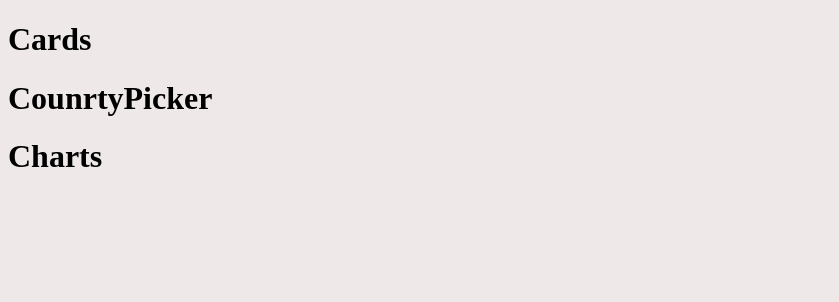
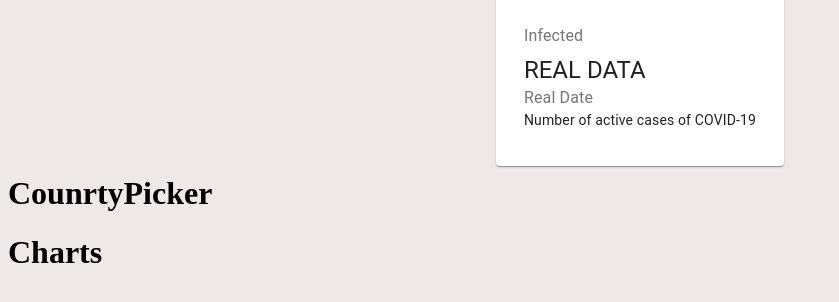
Before and after one commit to saadusufzai/Corona_Tracker_React_App, a React (Create React App) app: page / in a window 1280 px wide. Shown: the top 302 px of the page, without its empty margins (0-839 px from the left). Built offline with nearby package versions, Linux system fonts and the light colour scheme; no server answers.

Commit message:
card is working

```diff
--- a/package.json
+++ b/package.json
@@ -3,6 +3,7 @@
   "version": "0.1.0",
   "private": true,
   "dependencies": {
+    "@material-ui/core": "^4.10.2",
     "@testing-library/jest-dom": "^4.2.4",
     "@testing-library/react": "^9.5.0",
     "@testing-library/user-event": "^7.2.1",
--- a/src/App.js
+++ b/src/App.js
@@ -6,17 +6,23 @@
 
 
 class App extends React.Component{
+    state = {
+        data: {},
+    }
+
 
     async  componentDidMount(){
-        const data = await fetchData();
+        const fetchedData = await fetchData()
+        this.setState({ data: fetchedData })
 
-        console.log(data)
+
     }
 
     render(){
+        const { data } = this.state
         return(
-            <div className={styles.container}>
-               <Cards />
+            <div className={ styles.container }>
+               <Cards data={ data } />
                <CountryPicker />
                <Chart />
             </div>
--- a/src/api/index.js
+++ b/src/api/index.js
@@ -4,9 +4,9 @@
 
 export const fetchData = async ()=>{
   try{
-    const response = await axios.get(url)
+    const { data: { confirmed, recovered, deaths, lastUpdate} } = await axios.get(url)
 
-    return response
+    return { confirmed, recovered, deaths, lastUpdate }
 
  }  catch (error){
 
--- a/src/components/Cards/Cards.jsx
+++ b/src/components/Cards/Cards.jsx
@@ -1,8 +1,27 @@
 import React from 'react'
+import { Card, CardContent, Typography, Grid, StylesProvider} from '@material-ui/core'
 
-const Cards = () => {
+import styles from './Cards.module.css'
+
+const Cards = (props) => {
+    console.log(props)
+
     return(
-        <h1>Cards</h1>
+        <div className={styles.container}>
+            <Grid container spacing={3} justify='center'>
+                <Grid item component={Card}>
+                    <CardContent>
+                        <Typography color='textSecondary' gutterBottom>Infected</Typography>
+                        <Typography variant='h5'>REAL DATA</Typography>
+                        <Typography color='textSecondary'>Real Date</Typography>
+                        <Typography variant='body2'>Number of active cases of COVID-19</Typography>
+                    </CardContent>
+
+                </Grid>
+
+            </Grid>
+
+        </div>
     )
 }
 
--- /dev/null
+++ b/src/components/Cards/Cards.module.css
@@ -0,0 +1,3 @@
+.container{
+    color: red;
+}
```
Also changed, not shown: src/components/Cards/Cards.modules.css (deleted), 1 other file (tests, documents, lock files or other folders).
